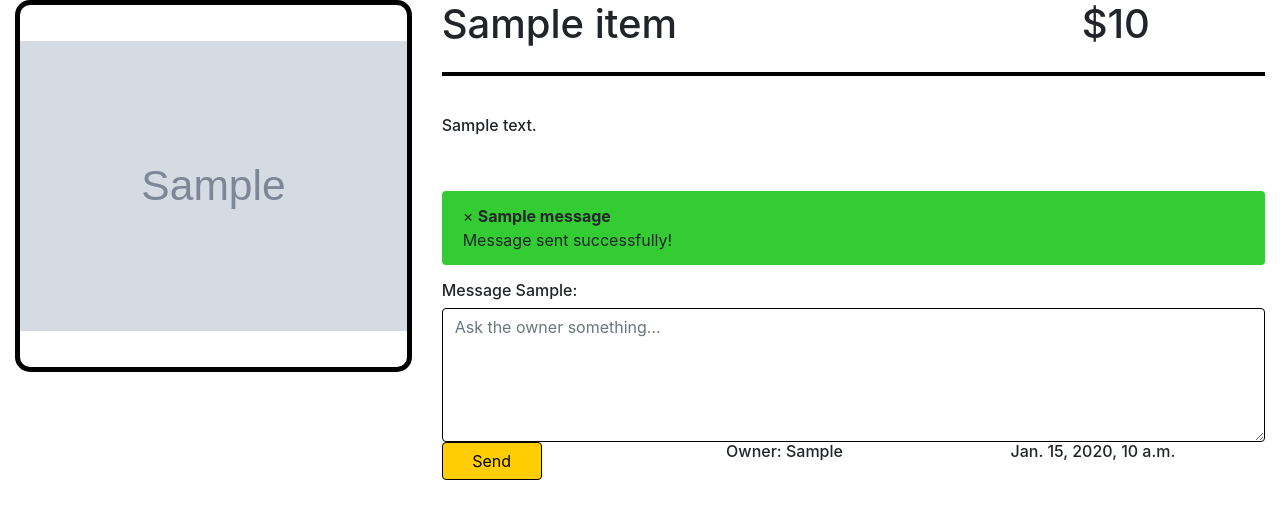
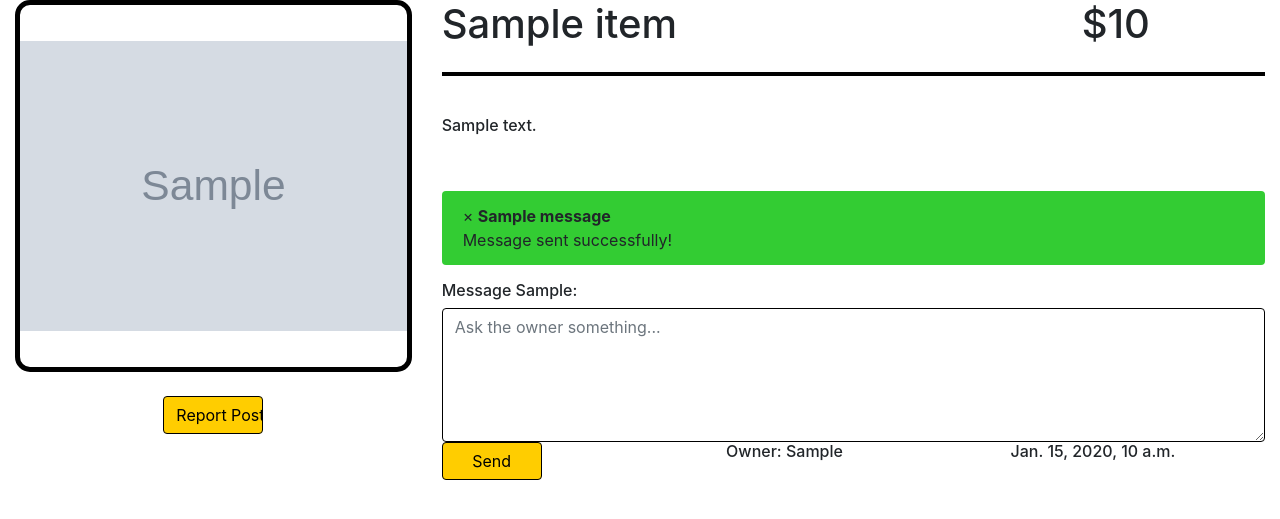
Before and after one commit to MTUHIDE/HuskyHunt, a Django app: template mainsite/catalog/templates/catalog/details.html in a window 1280 px wide. Shown: the part 65-584 px from the top of the page. Run offline with Django 3.2, Linux system fonts and the light colour scheme; the template is opened without the code that fills it: most values are stand-ins (such as "Sample title", 1, 10 or a date in 2020); grey boxes marked "Sample" are stand-in pictures; one stand-in notice (Sample message) is shown; parts of the project's set-up code (start-up, migrations or seed data) failed here and were passed over; some libraries are stand-ins or nearby versions.

Commit message:
Report post button

```diff
--- a/mainsite/catalog/admin.py
+++ b/mainsite/catalog/admin.py
@@ -16,8 +16,8 @@ class CategoryAdmin(admin.ModelAdmin):
     inlines = [SubCategoryInline]
 
 class CatalogItemAdmin(admin.ModelAdmin):
-    list_display = ('date_added', 'username', 'item_price', 'item_title', 'item_description', 'archived')
-    list_filter = ['archived', 'category', 'date_added', 'username']
+    list_display = ('reported', 'pk', 'date_added', 'username', 'item_price', 'item_title', 'item_description', 'archived')
+    list_filter = ['reported', 'archived', 'category', 'date_added', 'username']
     search_fields = ['item_title', 'item_description']
 
 admin.site.register(Category)
--- a/mainsite/catalog/models.py
+++ b/mainsite/catalog/models.py
@@ -91,6 +91,9 @@ class CatalogItem(models.Model):
     # If the ride has been archived or not
     archived = models.BooleanField(default=False)
 
+    # If the ride is currently reported (flagged to be reviewed) or not
+    reported = models.BooleanField(default=False)
+
     def __str__(self):
         return self.item_title
 
--- a/mainsite/catalog/templates/catalog/details.html
+++ b/mainsite/catalog/templates/catalog/details.html
@@ -11,6 +11,12 @@
 <div class="row" style="margin: 0;">
     <div class="col-md-4 align-middle text-center">
         <img class="img-end" src="{{item.item_picture.url}}" alt="" style="height: 75%;width: 100%; max-width: 500px; border: 5px solid black; border-radius: 15px; object-fit: contain;">
+        <div>
+            <br>
+            <form action="/catalog/{{item.id}}/report" method="GET" onsubmit="sendButton.disabled = true" id="reportForm">
+                <input type="submit" class="btn btn-default" name="reportButton" style="background-color: #ffcd00; color: black; width: 100px; border: 1px solid black;" value="Report Post">
+            </form>
+        </div>
     </div>
     <div class="col-md-8">
         <div class="row">
@@ -36,6 +42,11 @@
                         <span class="closebtn" onclick="this.parentElement.style.display='none';">&times;</span>
                         <strong>{{message}}</strong> </br> Message failed to send!
                       </div>
+                  {% elif message.message == "Post successfully reported!" %}
+                      <div class="alert" style="background-color:#33cc33">
+                        <span class="closebtn" onclick="this.parentElement.style.display='none';">&times;</span>
+                        <strong>{{message}}</strong>
+                      </div>
                   {% else %}
                       <div class="alert" style="background-color:#33cc33">
                         <span class="closebtn" onclick="this.parentElement.style.display='none';">&times;</span>
@@ -60,6 +71,7 @@
                     <h6> {{item.date_added}} </h6>
                 </div>
             </div>
+
         </div>
     </div>
 </div>
--- a/mainsite/catalog/urls.py
+++ b/mainsite/catalog/urls.py
@@ -18,4 +18,7 @@ urlpatterns = [
 
     #...an integer followed by /email then execute the email method in views
     path('<int:pk>/email/', views.email, name='email'),
+
+    #...an integer followed by /email then execute the email method in views
+    path('<int:pk>/report/', views.report, name='report'),
 ]
```
Also changed, not shown: mainsite/catalog/views.py (+24 -0 lines). Lines whose indentation alone changed are shown as unchanged.
